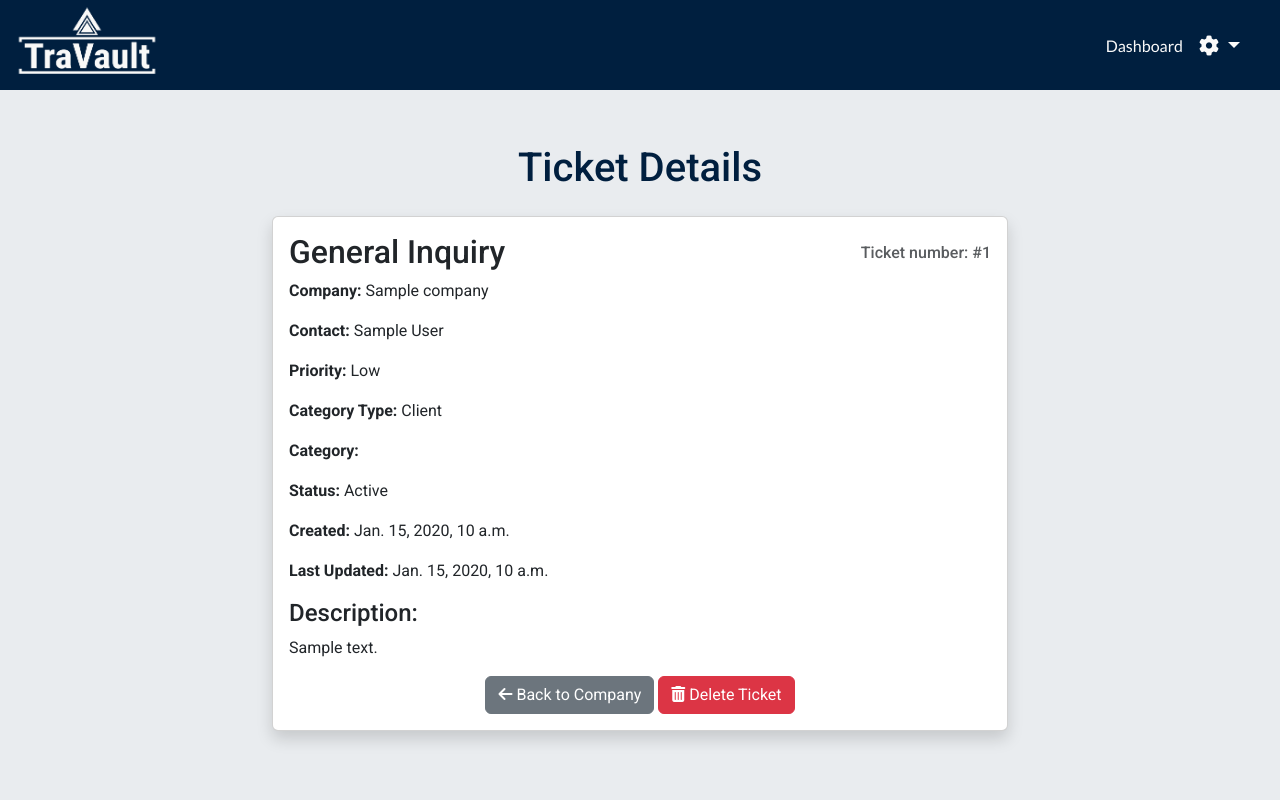
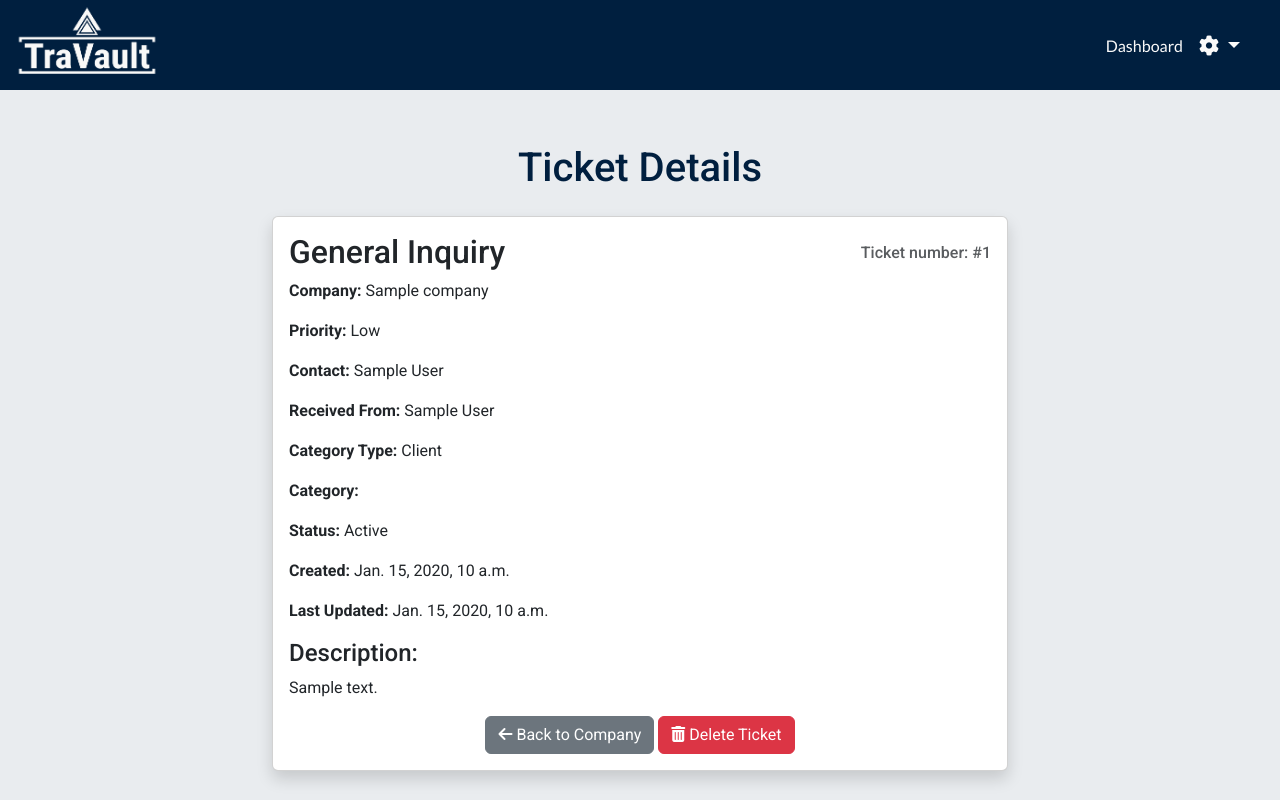
Before and after one commit to Ty-Thetravelguy/travault-v2-mp4, a Django app: page /tickets/detail/1/ in a window 1280 px wide. Run offline with Django 5.2, Linux system fonts and the light colour scheme; a user stored in the database is signed in; data comes from the database, SQL or seed files in the repository; tables that the repository leaves empty hold one stand-in row (values such as "Sample post"); parts of the project's set-up code (start-up, migrations or seed data) failed here and were passed over; some libraries are stand-ins or nearby versions.

Commit message:
Updated html for ticket_details with receveid from

```diff
--- a/travault_crm/tickets/templates/tickets/ticket_detail.html
+++ b/travault_crm/tickets/templates/tickets/ticket_detail.html
@@ -19,8 +19,15 @@
                             <span class="text-muted" style="font-size: 1rem;">Ticket number: #{{ ticket.pk }}</span>
                         </h2>
                         <p><strong>Company:</strong> {{ ticket.company.company_name }}</p>
+                        <p><strong>Priority:</strong> {{ ticket.get_priority_display }}</p>
                         <p><strong>Contact:</strong> {{ ticket.contact.first_name }} {{ ticket.contact.last_name }}</p>
-                        <p><strong>Priority:</strong> {{ ticket.get_priority_display }}</p>
+                        <p><strong>Received From:</strong>
+                            {% if ticket.received_from %}
+                            {{ ticket.received_from.get_full_name|default:ticket.received_from.username }}
+                            {% else %}
+                            N/A
+                            {% endif %}
+                        </p>
                         <p><strong>Category Type:</strong> {{ ticket.get_category_type_display }}</p>
                         <p><strong>Category:</strong>
                             {% if ticket.category_type == 'client' %}
```
